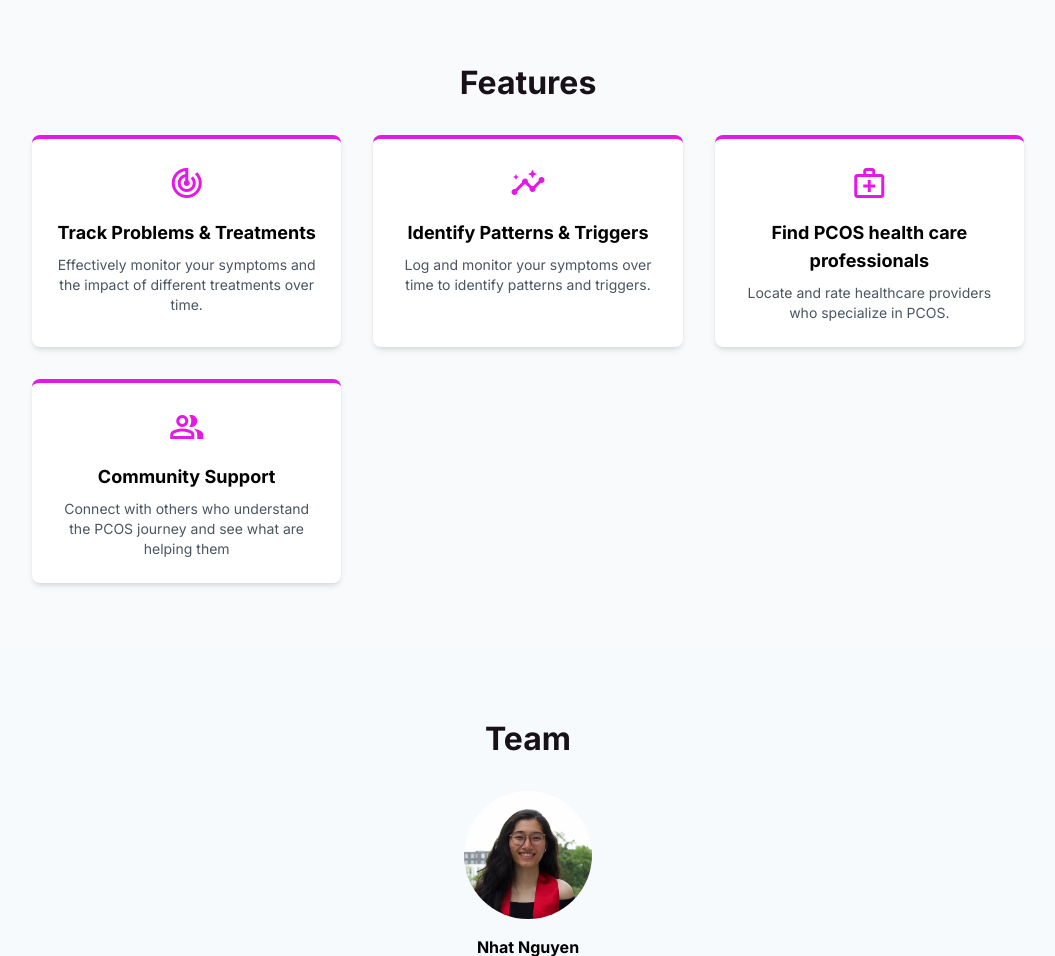
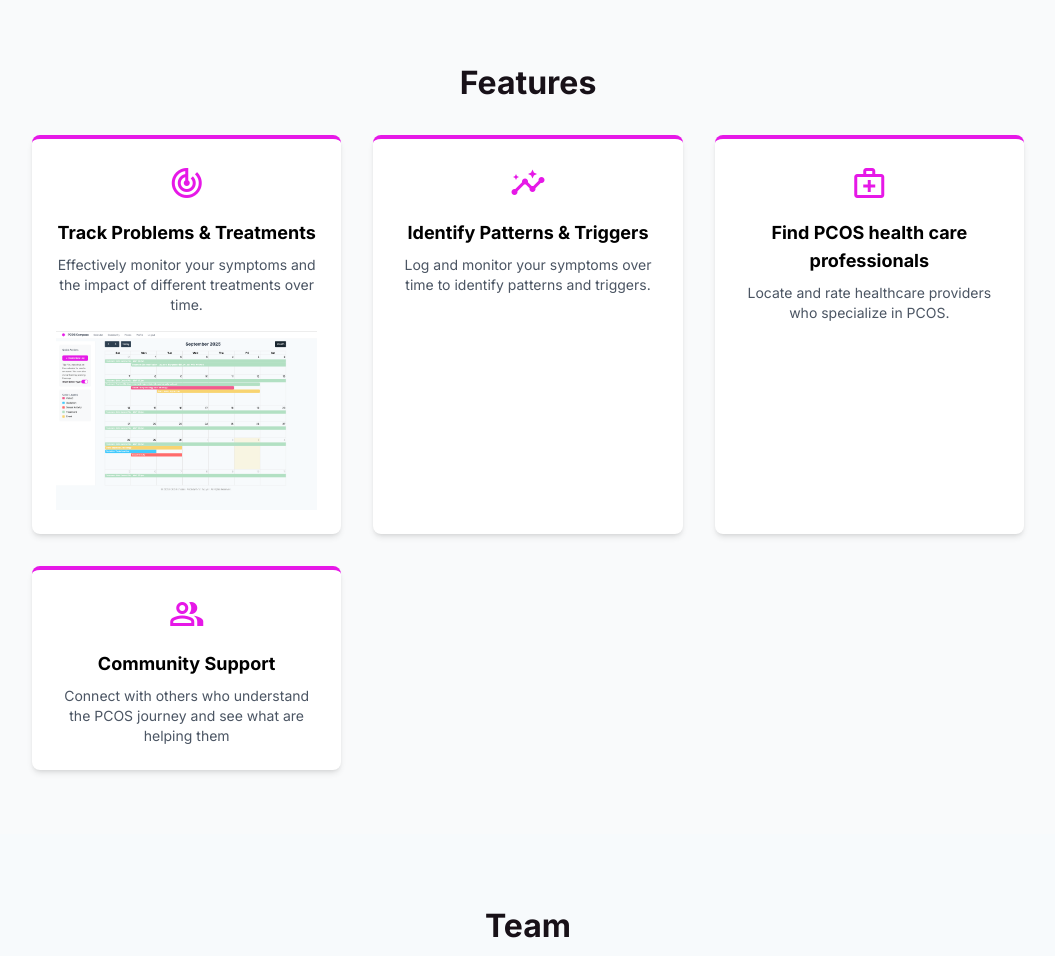
Before and after one commit to nhat82/pcos-compass, a Flask app: page / in a window 1280 px wide. Shown: the part 230-1186 px from the top of the page, without its empty margins (112-1167 px from the left). Run offline with Flask 2, Linux system fonts and the light colour scheme.

Commit message:
added feature image in home

```diff
--- a/flask_app/templates/home.html
+++ b/flask_app/templates/home.html
@@ -19,6 +19,7 @@
                     <span class="material-symbols-outlined text-4xl text-pcos-pink">track_changes</span>
                     <h3 class="font-bold text-lg mt-4 mb-2">Track Problems &amp; Treatments</h3>
                     <p class="text-sm text-gray-600">Effectively monitor your symptoms and the impact of different treatments over time.</p>
+                    <img class="mx-auto mt-4" src="../static/image-2.png" alt="Symptom Tracking Screenshot" />
                 </div>
 
                 <div class="text-center p-6 bg-white rounded-lg shadow-md border-t-4 border-pcos-pink">
```
Also changed, not shown: flask_app/static/image-2.png (added).
